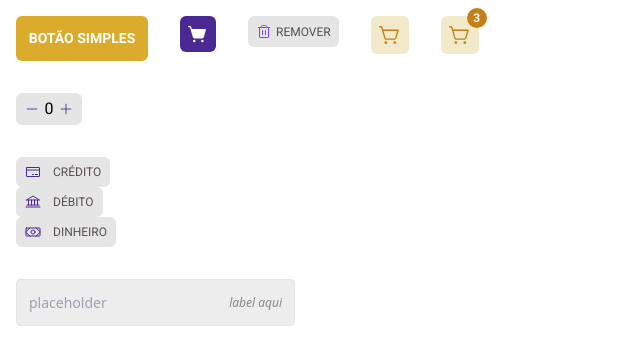
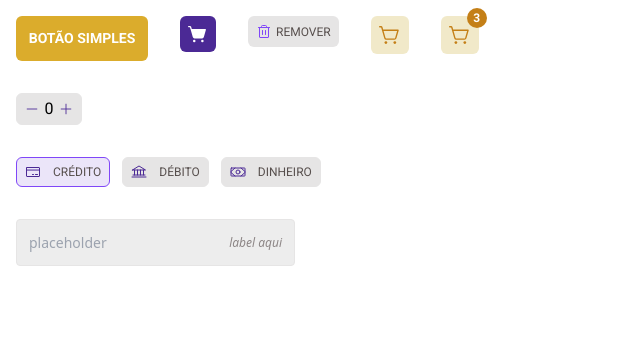
Before and after one commit to alex-britto/PDCoffe, a React (Vite) app: page / in a window 1280 px wide. Shown: the top 364 px of the page, without its empty margins (0-640 px from the left). Built offline with nearby package versions, Linux system fonts and the light colour scheme.

Commit message:
adjustments at selectinput

```diff
--- a/src/components/SelectInput/SelectInputExamples.tsx
+++ b/src/components/SelectInput/SelectInputExamples.tsx
@@ -21,10 +21,11 @@ const SelectInputExamples = () => {
 ]
 
   return (
-    <div className="flex m-4">
+    <div className="m-4">
       <SelectInputList
       items={selectItems}
       onClick={(item) => console.log("clicou no item", item)}
+      selectedInputItemDefault="1"
       />
     </div>
   )
--- a/src/components/SelectInput/SelectInputList.tsx
+++ b/src/components/SelectInput/SelectInputList.tsx
@@ -8,7 +8,7 @@ export interface SelectInputListProps {
         icon: ReactNode;
     }[],
     selectedInputItemDefault?: string;
-    onClick?: (e: string) => void;
+    onClick?: (value: string) => void;
 }
 
 const SelectInputList = ({ items, selectedInputItemDefault, onClick }: SelectInputListProps) => {
@@ -20,18 +20,16 @@ const SelectInputList = ({ items, selectedInputItemDefault, onClick }: SelectInp
     }
 
     return (
-        <div>
-            {items.map((item) => {
-                return (
+    <div className="flex gap-3">
+      {items.map((item) => (
         <SelectInputItem
+          key={item.id}
           icon={item.icon}
           title={item.title}
+          isSelected={item.id === selectedInputItemId}
           onClick={() => handleOnClick(item.id)}
-                        isSelected={item.id === selectedInputItemId}
-                        key={item.id}
         />
-                )
-                })}
+      ))}
     </div>
     )
 }
```
Lines whose indentation alone changed are shown as unchanged.
